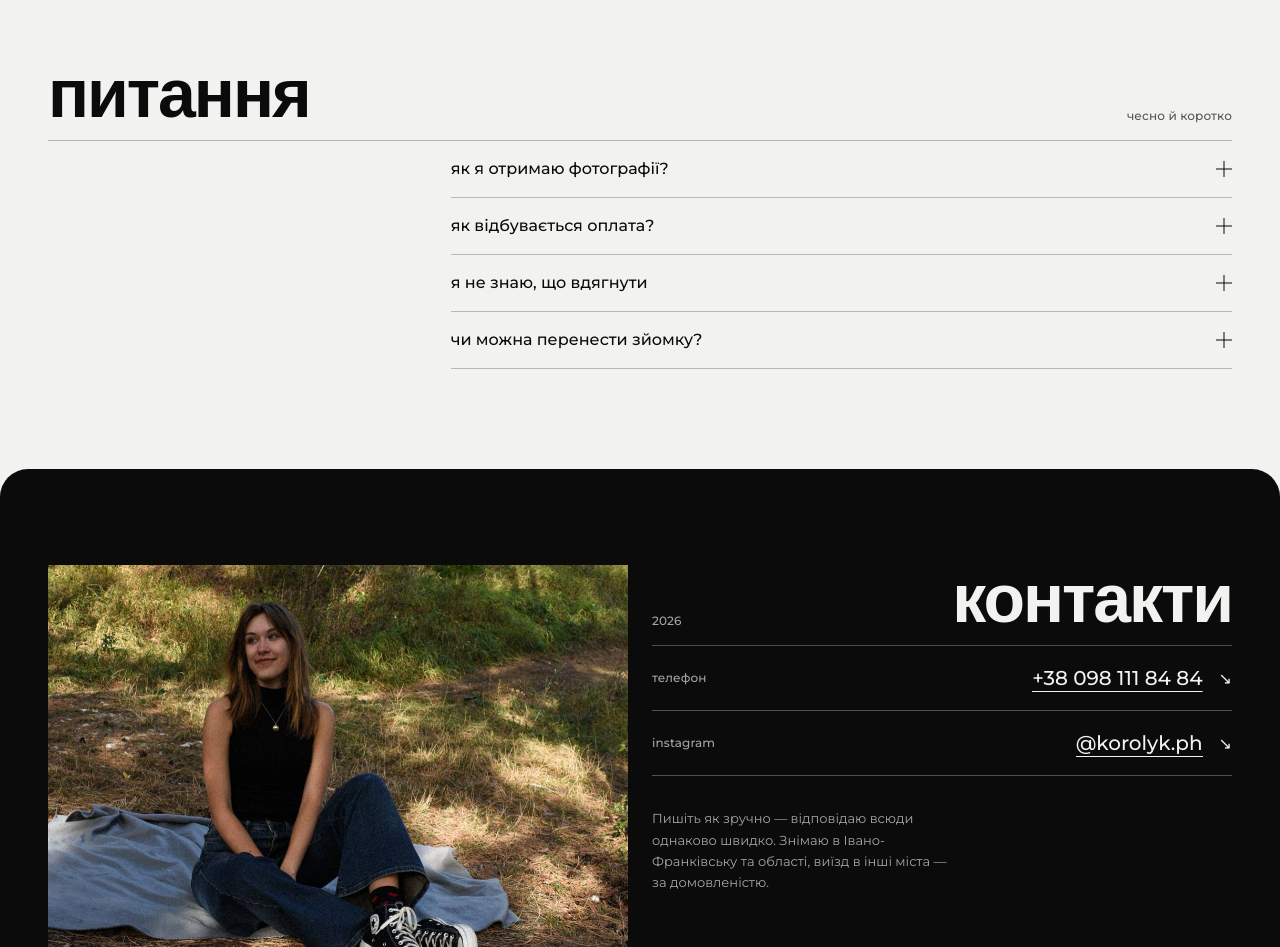
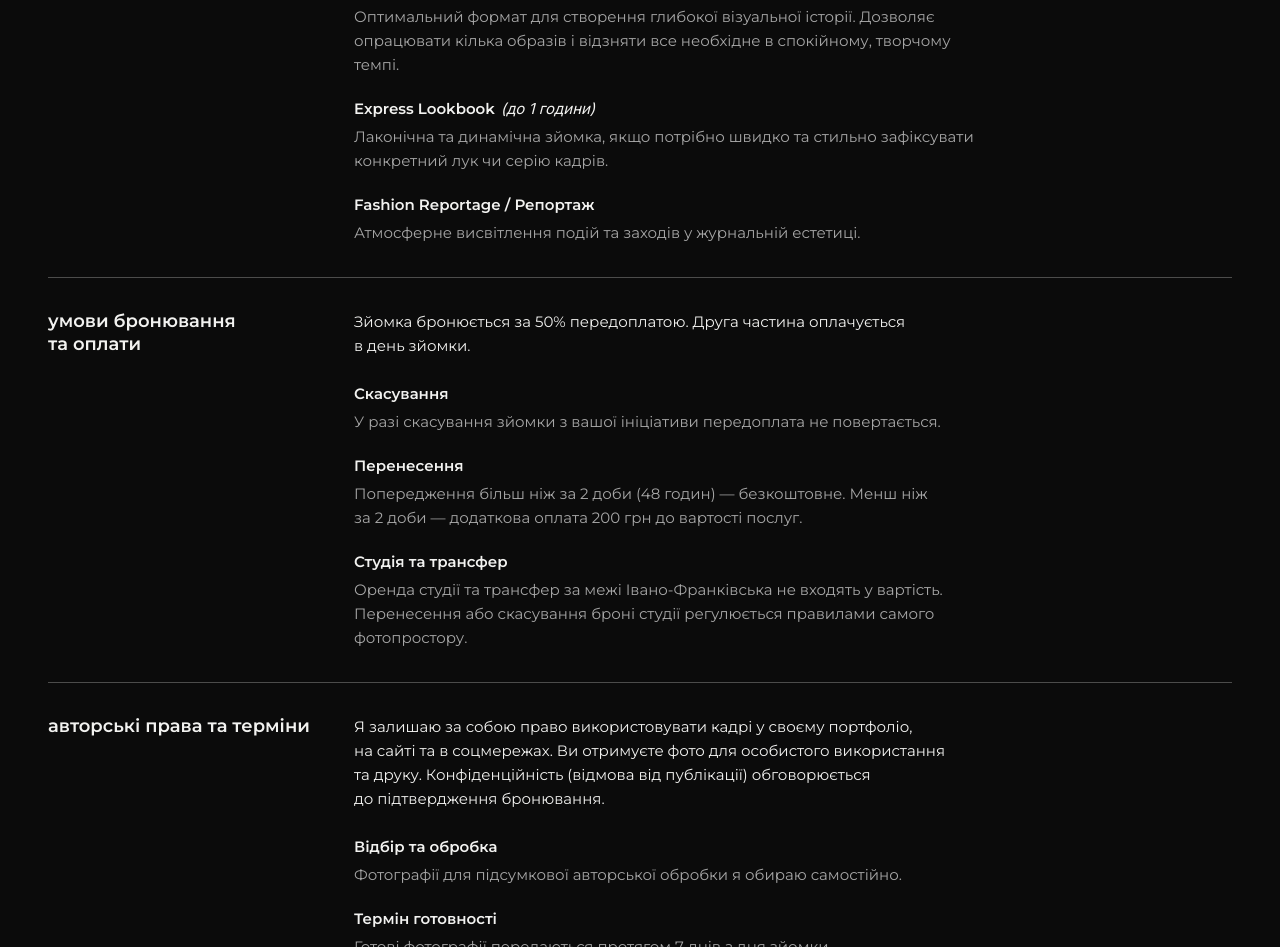
Before and after one commit to feverK13/korolyk.ph, a React (Vite) app: page / in a window 1280 px wide. Shown: the part 6865-7812 px from the top of the page. Built offline with nearby package versions, Linux system fonts and the light colour scheme; a web font is replaced by a local one.

Commit message:
feat: add formats, booking terms and rights blocks to the process section

```diff
--- a/src/config.ts
+++ b/src/config.ts
@@ -95,3 +95,41 @@ export const faq = [
   { q: 'я не знаю, що вдягнути', a: 'Ваш образ можемо обговорити детальніше в особистих повідомленнях. Я допоможу вам з підбором одягу, макіяжу та зачіски якщо потрібно. Також можете скористатися послугами стиліста.' },
   { q: 'чи можна перенести зйомку?', a: 'Так. Попередьте за 48 годин — перенесемо без доплат.' },
 ]
+
+/* Process page: формати, умови, права. Тексти дослівно; нерозривні пробіли ставить `typo`. */
+export const typo = (s: string) =>
+  s
+    .replace(/(^|[\s(«])(в|у|з|і|й|а|о|я|та|до|за|на|по|що|як|чи|не|від|із|ви)\s/gi, '$1$2 ')
+    .replace(/(\d)\s(?=(?:год|грн|дн|доб))/g, '$1 ')
+    .replace(/\s—/g, ' —')
+
+type InfoItem = { term: string; note?: string; text: string }
+type InfoGroup = { title: string; intro?: string; items: InfoItem[] }
+
+export const infoGroups: InfoGroup[] = [
+  {
+    title: 'формати зйомок та час',
+    items: [
+      { term: 'Personal Editorial', note: '(2 години)', text: 'Оптимальний формат для створення глибокої візуальної історії. Дозволяє опрацювати кілька образів і відзняти все необхідне в спокійному, творчому темпі.' },
+      { term: 'Express Lookbook', note: '(до 1 години)', text: 'Лаконічна та динамічна зйомка, якщо потрібно швидко та стильно зафіксувати конкретний лук чи серію кадрів.' },
+      { term: 'Fashion Reportage / Репортаж', text: 'Атмосферне висвітлення подій та заходів у журнальній естетиці.' },
+    ],
+  },
+  {
+    title: 'умови бронювання та оплати',
+    intro: 'Зйомка бронюється за 50% передоплатою. Друга частина оплачується в день зйомки.',
+    items: [
+      { term: 'Скасування', text: 'У разі скасування зйомки з вашої ініціативи передоплата не повертається.' },
+      { term: 'Перенесення', text: 'Попередження більш ніж за 2 доби (48 годин) — безкоштовне. Менш ніж за 2 доби — додаткова оплата 200 грн до вартості послуг.' },
+      { term: 'Студія та трансфер', text: 'Оренда студії та трансфер за межі Івано-Франківська не входять у вартість. Перенесення або скасування броні студії регулюється правилами самого фотопростору.' },
+    ],
+  },
+  {
+    title: 'авторські права та терміни',
+    intro: 'Я залишаю за собою право використовувати кадрі у своєму портфоліо, на сайті та в соцмережах. Ви отримуєте фото для особистого використання та друку. Конфіденційність (відмова від публікації) обговорюється до підтвердження бронювання.',
+    items: [
+      { term: 'Відбір та обробка', text: 'Фотографії для підсумкової авторської обробки я обираю самостійно.' },
+      { term: 'Термін готовності', text: 'Готові фотографії передаються протягом 7 днів з дня зйомки.' },
+    ],
+  },
+]
--- a/src/sections/Process.tsx
+++ b/src/sections/Process.tsx
@@ -1,5 +1,5 @@
-import { steps } from '@/config'
-import { Rise, RevealWords, StackSection } from '@/components/primitives'
+import { contacts, infoGroups, steps, typo } from '@/config'
+import { Rise, RevealWords, StackSection, TextLink } from '@/components/primitives'
 
 export function Process() {
   return (
@@ -23,6 +23,36 @@ export function Process() {
             </Rise>
           ))}
         </ol>
+
+        <div className="mt-16 md:mt-20">
+          {infoGroups.map((g, i) => (
+            <Rise key={g.title} delay={i * 0.05} className="hairline grid grid-cols-12 gap-x-4 py-6 md:py-8 lg:gap-x-10">
+              <h3 className="col-span-4 text-[0.9375rem] font-semibold lowercase leading-tight md:text-lg lg:col-span-3">
+                {typo(g.title)}
+              </h3>
+              <div className="col-span-8 md:col-span-8 lg:col-span-9">
+                {g.intro ? <p className="max-w-[60ch] text-[0.8125rem] leading-[1.6] md:text-[0.9375rem]">{typo(g.intro)}</p> : null}
+                <dl className={g.intro ? 'mt-6 grid gap-5' : 'grid gap-5'}>
+                  {g.items.map((it) => (
+                    <div key={it.term} className="max-w-[60ch]">
+                      <dt className="text-[0.8125rem] font-semibold md:text-[0.9375rem]">
+                        {typo(it.term)}
+                        {it.note ? <span className="t-italic ms-1.5 font-normal">{typo(it.note)}</span> : null}
+                      </dt>
+                      <dd className="mute m-0 mt-1 text-[0.8125rem] leading-[1.6] md:text-[0.9375rem]">{typo(it.text)}</dd>
+                    </div>
+                  ))}
+                </dl>
+              </div>
+            </Rise>
+          ))}
+          <Rise className="hairline py-6 text-[0.8125rem] md:py-8 md:text-[0.9375rem]">
+            <p className="m-0">
+              {typo('Забронювати дату та час можна, написавши мені в')}{' '}
+              <TextLink href={contacts.instagramHref} arrow external>Direct Instagram</TextLink>.
+            </p>
+          </Rise>
+        </div>
       </div>
     </StackSection>
   )
```
